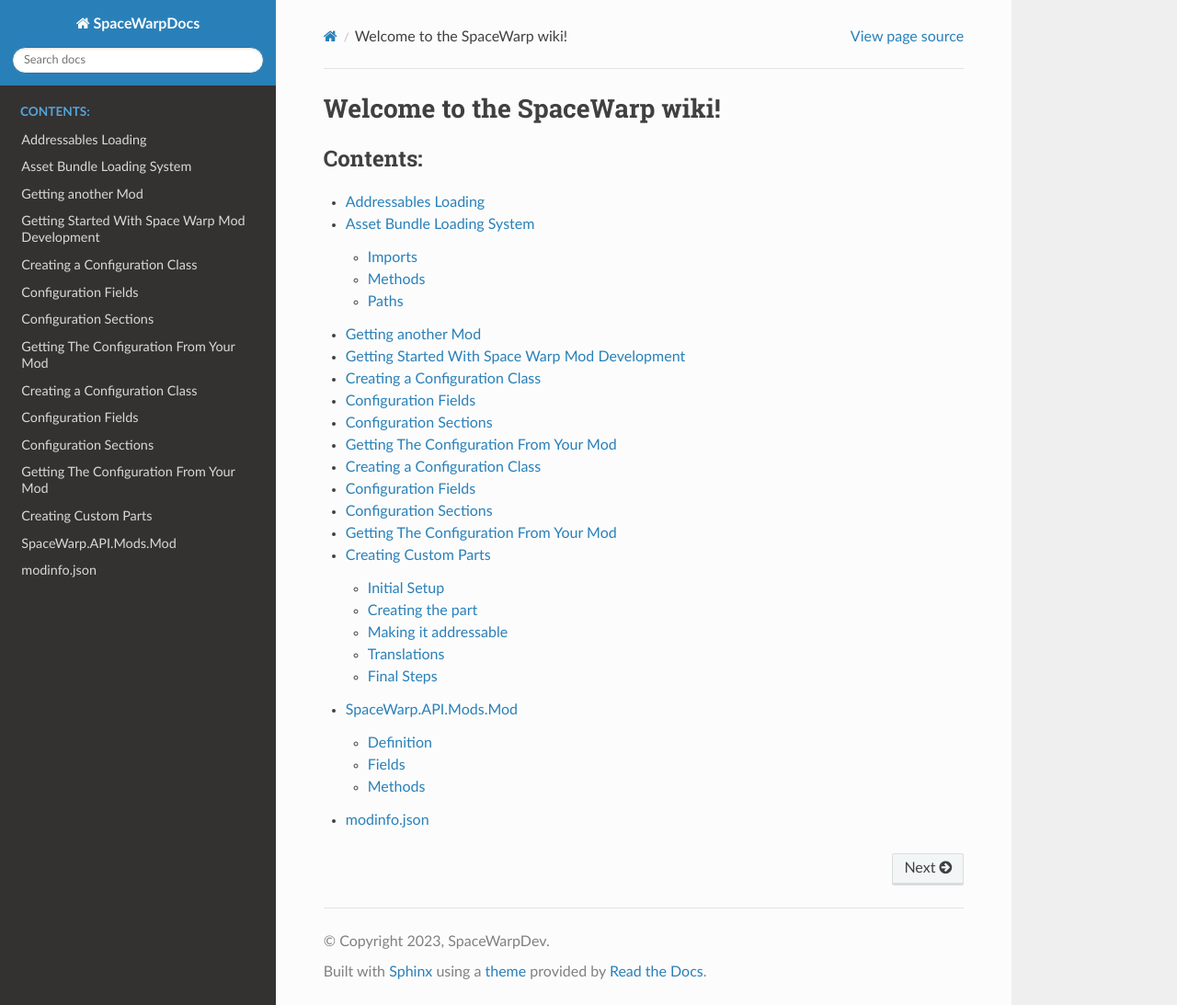
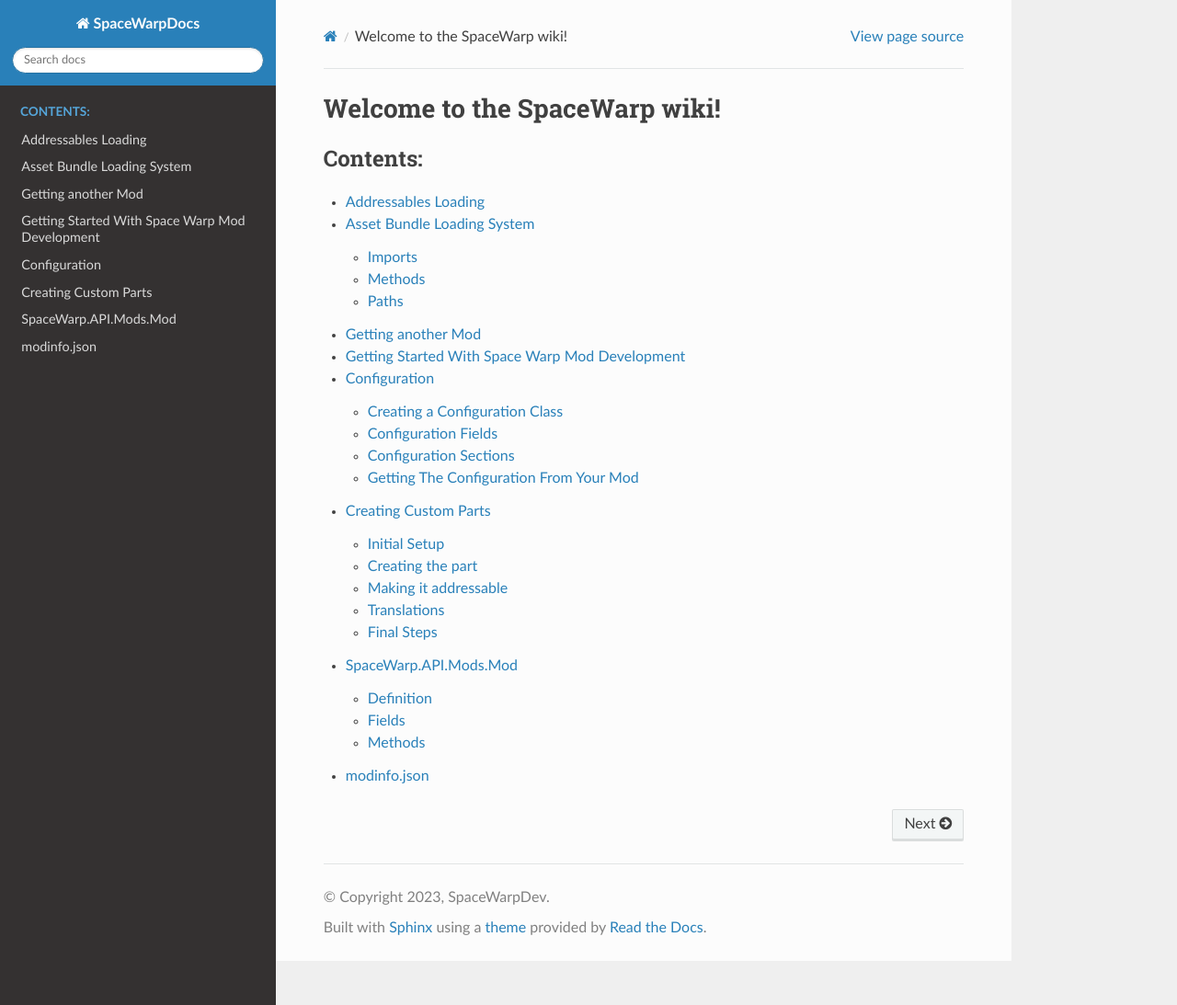
Before and after one commit to SpaceWarpDev/SpaceWarpDocs, a Sphinx documentation site: the page built from source/index.rst, in a window 1280 px wide and 1093 px high. Shown: the whole window at 92% size. Built offline with Sphinx 7.4.7 and the Read the Docs theme 2.0.0, drawn with Linux system fonts in a browser that asks for light colours.

Commit message:
Fixes formatting issues

```diff
--- a/source/index.rst
+++ b/source/index.rst
@@ -10,7 +10,6 @@
    pages/Getting-another-Mod.rst
    pages/Getting-started-with-space-warp-mod-development.rst
    pages/Mod-Configuration.rst
-   pages/Modding-Tutorial.rst
    pages/CustomParts.rst
    pages/SpaceWarp.API.Mods.Mod.rst
    pages/modinfo.json.rst
--- a/source/pages/Mod-Configuration.rst
+++ b/source/pages/Mod-Configuration.rst
@@ -13,7 +16,7 @@
    }
 
 Configuration Fields
-====================
+--------------------
 
 To create a new field do the following (this creates an input/toggle
 field in the config editor in Space Warp)
@@ -25,7 +28,7 @@
    public int name;
 
 Configuration Sections
-======================
+----------------------
 
 .. code:: cs
 
@@ -34,7 +37,7 @@
    ...
 
 Getting The Configuration From Your Mod
-=======================================
+---------------------------------------
 
 .. code:: cs
 
--- a/source/pages/Modding-Tutorial.rst
+++ /dev/null
@@ -1,47 +0,0 @@
-Creating a Configuration Class
-==============================
-
-.. code:: cs
-
-   using SpaceWarp.API.Configuration;
-   using Newtonsoft.Json;
-   namespace Namespace;
-   [JsonObject(MemberSerialization.OptOut)]
-   [ModConfig]
-   public class Config {
-      ...
-   }
-
-Configuration Fields
-====================
-
-To create a new field do the following (this creates an input/toggle
-field in the config editor in Space Warp)
-
-.. code:: cs
-
-   [ConfigField("name")]
-   [ConfigDefaultValue(3)] // Optional
-   public int name;
-
-Configuration Sections
-======================
-
-.. code:: cs
-
-   [ConfigSection("folder/in/menu")]
-   [ConfigField("name")]
-   ...
-
-Getting The Configuration From Your Mod
-=======================================
-
-.. code:: cs
-
-   using SpaceWarp.API.Configuration;
-   .
-   .
-   .
-   ManagerLocator.TryGet(out ConfigurationManager configManager);
-   Config conf = null; //Config is the name of your configuration class
-   if (configManager.TryGet("mod_id",out var config)) conf = (Config)conf.configObject;
```
Also changed, not shown: other parts of source/pages/Mod-Configuration.rst (+4 -1 lines), source/pages/CustomParts.rst (+6 -3 lines).
